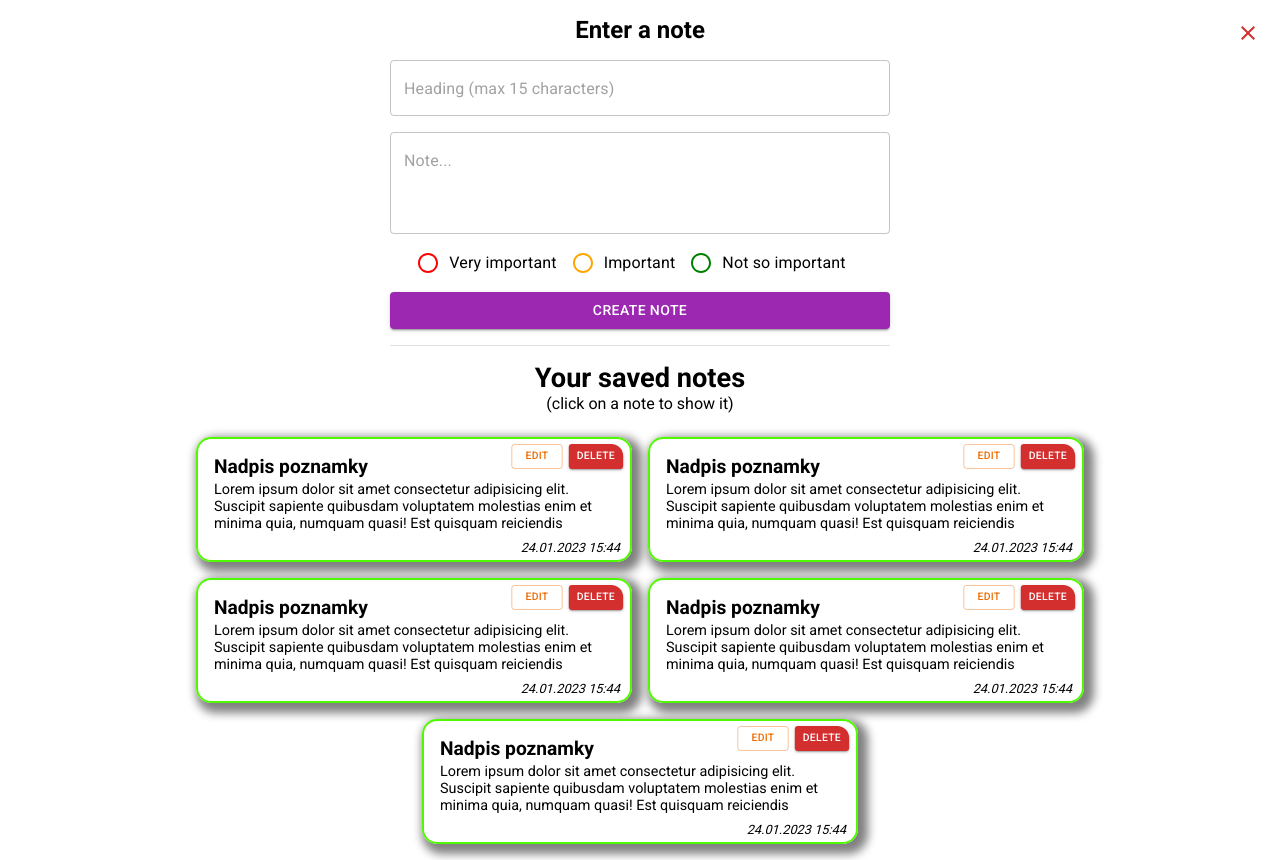
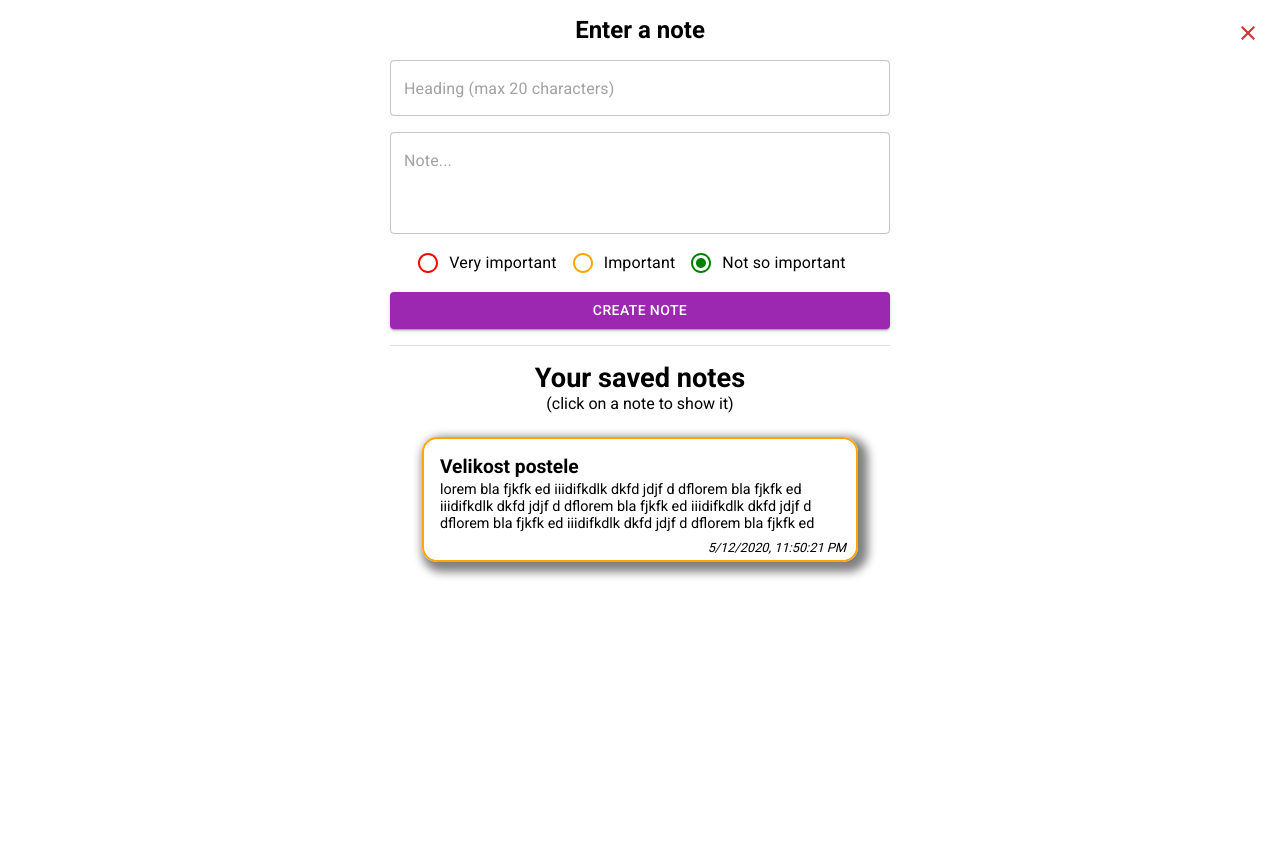
Before and after one commit to Khabub/rr-notes, a React (Create React App) app: page / in a window 1280 px wide. Both pictures are taken after a click on the button "add". After the commit the page ends 800 px from the top, so only its background shows below. Built offline with nearby package versions, Linux system fonts and the light colour scheme.

Commit message:
add input

```diff
--- a/public/index.html
+++ b/public/index.html
@@ -29,6 +29,7 @@
   <body>
     <noscript>You need to enable JavaScript to run this app.</noscript>
     <div id="root"></div>
+    <div id="note"></div>
     <!--
       This HTML file is a template.
       If you open it directly in the browser, you will see an empty page.
--- a/src/components/Main/InputForm.tsx
+++ b/src/components/Main/InputForm.tsx
@@ -15,22 +15,47 @@ import {
   showCancelInputState,
   showShowInputState,
 } from "../reducers/createInputSlice";
-import { useEffect } from "react";
+import { useEffect, useState } from "react";
+import { NoteList, notesList } from "../store/notes-list";
 
 interface Props {
   children?: React.ReactNode;
 }
 
 const InputForm = (props: Props): JSX.Element => {
+  const [heading, setHeading] = useState<string>("");
+  const [noteValue, setNoteValue] = useState<string>("");
+  const [importanceValue, setImportanceValue] = useState<string>("green");
+
   const dispatch = useAppDispatch();
   const inputClose = useAppSelector(showCancelInputState);
 
   const handleSubmit = (e: React.FormEvent<HTMLFormElement>) => {
     e.preventDefault();
+
+    notesList.push({
+      id: 1,
+      heading: heading,
+      note: noteValue,
+      importance: importanceValue,
+      date: new Date(Date.now()).toLocaleString(),
+    });
   };
 
   const cancelHandle = () => {
     dispatch(setCancelInput(true));
+  };
+
+  const headingHandler = (e: React.ChangeEvent<HTMLInputElement>) => {
+    setHeading(e.target.value);
+  };
+
+  const noteHandler = (e: React.ChangeEvent<HTMLInputElement>) => {
+    setNoteValue(e.target.value);
+  };
+
+  const importanceHandler = (event: React.SyntheticEvent<Element, Event>) => {
+    setImportanceValue((event.target as HTMLInputElement).value);
   };
 
   useEffect(() => {
@@ -53,9 +78,11 @@ const InputForm = (props: Props): JSX.Element => {
 
       <div className="input-textfield">
         <TextField
-          inputProps={{ maxLength: 15 }}
+          inputProps={{ maxLength: 20 }}
           type="text"
-          placeholder="Heading (max 15 characters)"
+          placeholder="Heading (max 20 characters)"
+          value={heading}
+          onChange={headingHandler}
         />
         <TextField
           sx={{ marginTop: "1rem" }}
@@ -63,10 +90,12 @@ const InputForm = (props: Props): JSX.Element => {
           rows={3}
           type="text"
           placeholder="Note..."
+          value={noteValue}
+          onChange={noteHandler}
         />
       </div>
 
-      <RadioGroupSC>
+      <RadioGroupSC value={importanceValue} onChange={importanceHandler}>
         <FormControlLabel
           control={
             <Radio
@@ -80,7 +109,7 @@ const InputForm = (props: Props): JSX.Element => {
           }
           label="Very important"
           labelPlacement="end"
-          value="veryimportant"
+          value="red"
         />
         <FormControlLabel
           control={
@@ -95,7 +124,7 @@ const InputForm = (props: Props): JSX.Element => {
           }
           label="Important"
           labelPlacement="end"
-          value="important"
+          value="orange"
         />
         <FormControlLabel
           control={
@@ -110,7 +139,7 @@ const InputForm = (props: Props): JSX.Element => {
           }
           label="Not so important"
           labelPlacement="end"
-          value="notsoimportant"
+          value="green"
         />
       </RadioGroupSC>
 
--- a/src/components/Main/NotesWindow.tsx
+++ b/src/components/Main/NotesWindow.tsx
@@ -1,24 +1,40 @@
+import { useCallback, useEffect, useState } from "react";
 import styled from "styled-components";
+import { useAppSelector } from "../hooks/redux";
+import { showNoteModal } from "../reducers/modalSlice";
 import CardNote from "../UI/CardNote";
+import NoteDetailModal from "../UI/NoteDetailModal";
+import { NoteList, notesList } from "../store/notes-list";
 
 interface Props {
   children?: React.ReactNode;
 }
 
 const NotesWindow = (props: Props): JSX.Element => {
+  const [data, setData] = useState<NoteList>();
+
+  const noteDetail = useAppSelector(showNoteModal);
+
+  const dataHandler = (val: NoteList) => {
+    setData(val);
+  };
+
+  const list = notesList.map((val, index) => (
+    <CardNote
+      key={index}
+      onClickNote={dataHandler.bind(null, val)}
+      {...val}
+    ></CardNote>
+  ));
+
   return (
     <Container>
       <div>
+        {noteDetail && <NoteDetailModal data={data!} />}
         <h1 className="note-heading-h1">Your saved notes</h1>
         <p className="note-info">(click on a note to show it)</p>
       </div>
-      <div className="notes-wrap">
-        <CardNote />
-        <CardNote />
-        <CardNote />
-        <CardNote />
-        <CardNote />
-      </div>
+      <div className="notes-wrap">{list}</div>
     </Container>
   );
 };
--- a/src/components/UI/CardNote.tsx
+++ b/src/components/UI/CardNote.tsx
@@ -1,49 +1,32 @@
 import { Button } from "@mui/material";
+import { useEffect, useState } from "react";
 import styled from "styled-components";
+import NoteDetailModal from "./NoteDetailModal";
+import { useAppDispatch, useAppSelector } from "../hooks/redux";
+import { openNoteModal, showNoteModal } from "../reducers/modalSlice";
+import { NoteList } from "../store/notes-list";
 
-interface Props {
+interface Props extends NoteList{
   children?: React.ReactNode;
+  onClickNote: () => void;
 }
 
 const CardNote = (props: Props): JSX.Element => {
+  const dispatch = useAppDispatch();
+
+  const handleClick = () => {
+    props.onClickNote();
+    dispatch(openNoteModal());
+  };
+
   return (
-    <Container>
+    <Container importance={props.importance} onClick={handleClick}>
       <div className="right-side-date">
-        <span>24.01.2023 15:44</span>
-      </div>
-      <div className="right-side-buttons">
-        <Button
-          sx={{
-            scale: "80%",
-            translate: "7px",
-            "@media (max-width: 320px)": { translate: 0 },
-          }}
-          size="small"
-          color="warning"
-          variant="outlined"
-        >
-          Edit
-        </Button>
-        <Button
-          sx={{
-            borderTopRightRadius: "15px",
-            scale: "80%",
-          }}
-          size="small"
-          color="error"
-          variant="contained"
-        >
-          Delete
-        </Button>
+        <span>{props.date}</span>
       </div>
       <div>
-        <h2 className="note-heading-h2">Nadpis poznamky</h2>
-        <p className="note-content">
-          Lorem ipsum dolor sit amet consectetur adipisicing elit. Suscipit
-          sapiente quibusdam voluptatem molestias enim et minima quia, numquam
-          quasi! Est quisquam reiciendis alias! Eius porro at culpa obcaecati
-          dolore impedit.
-        </p>
+        <h2 className="note-heading-h2">{props.heading}</h2>
+        <p className="note-content">{props.note}</p>
       </div>
     </Container>
   );
@@ -51,13 +34,14 @@ const CardNote = (props: Props): JSX.Element => {
 
 export default CardNote;
 
-const Container = styled.div`
+const Container = styled.div<Pick<NoteList, "importance">>`
   padding: 1rem;
   display: flex;
   position: relative;
   width: 80vw;
   max-width: 400px;
-  border: 2px solid #4ffa00;
+  border: 2px solid;
+  border-color: ${({importance}) => importance};
   border-radius: 15px;
   box-shadow: 5px 5px 10px 5px grey;
   margin-bottom: 1rem;
--- /dev/null
+++ b/src/components/UI/NoteDetailModal.tsx
@@ -0,0 +1,96 @@
+import { Button } from "@mui/material";
+import styled from "styled-components";
+import { NoteList } from "../store/notes-list";
+import NoteModal from "./NoteModal";
+
+interface Props {
+  children?: React.ReactNode;
+  data: NoteList;
+}
+
+const NoteDetailModal = (props: Props): JSX.Element => {
+
+  return (
+    <NoteModal>
+      <Container importance={props.data.importance}>
+        <div className="right-side-date">
+          <span>{props.data.date}</span>
+        </div>
+        <div className="buttons-edit-del">
+          <Button
+            sx={{
+              scale: "80%",
+              translate: "7px",
+              "@media (max-width: 320px)": { translate: 0 },
+            }}
+            size="small"
+            color="warning"
+            variant="outlined"
+          >
+            Edit
+          </Button>
+          <Button
+            sx={{
+              scale: "80%",
+            }}
+            size="small"
+            color="error"
+            variant="contained"
+          >
+            Delete
+          </Button>
+        </div>
+        <div>
+          <h2 className="note-heading-h2">{props.data.heading}</h2>
+          <p className="note-content">{props.data.note}</p>
+        </div>
+      </Container>
+    </NoteModal>
+  );
+};
+
+export default NoteDetailModal;
+
+const Container = styled.div<Pick<NoteList, "importance">>`
+  padding: 1rem;
+  display: flex;
+  position: relative;
+  width: 80vw;
+  max-width: 400px;
+  border: 2px solid;
+  border-color: ${({importance}) => importance};
+  border-radius: 15px;
+  box-shadow: 5px 5px 10px 5px grey;
+  margin-bottom: 1rem;
+  background-color: white;
+
+  .note-content {
+    width: 79vw;
+    max-width: 380px;
+    overflow: hidden;
+    font-size: 0.9rem;
+    margin: 0.2rem 0 5rem;
+  }
+
+  .note-heading-h2 {
+    font-size: 1.2rem;
+    margin: 0 0 1.5rem;
+    text-align: center;
+  }
+
+  .right-side-date {
+    font-size: 0.8rem;
+    position: absolute;
+    font-style: italic;
+    right: 10px;
+    bottom: 10px;
+  }
+
+  .buttons-edit-del {
+    position: absolute;
+    left: 0;
+    bottom: 7px;
+  }
+
+
+`;
--- /dev/null
+++ b/src/components/UI/NoteModal.tsx
@@ -0,0 +1,49 @@
+import ReactDOM from "react-dom";
+import styled from "styled-components";
+import { useCloseModal } from "../hooks/close-modal";
+
+interface Props {
+  children?: React.ReactNode;
+}
+
+const Backdrop = (): JSX.Element => {
+  const { closeHandler } = useCloseModal();
+  return <ContainerBG onClick={closeHandler}></ContainerBG>;
+};
+
+const NoteDetail = (props: Props): JSX.Element => {
+  const { closeHandler } = useCloseModal();
+  return <Container onClick={closeHandler}>{props.children}</Container>;
+};
+
+const NoteModal = (props: Props): JSX.Element => {
+  const portal = document.getElementById("note") as HTMLElement;
+
+  return (
+    <>
+      {ReactDOM.createPortal(<Backdrop />, portal)}
+      {ReactDOM.createPortal(<NoteDetail>{props.children}</NoteDetail>, portal)}
+    </>
+  );
+};
+
+export default NoteModal;
+
+const Container = styled.div`
+  position: fixed;
+  top: 50%;
+  left: 50%;
+  transform: translate(-50%, -50%);
+  z-index: 6;
+`;
+
+const ContainerBG = styled.div`
+  position: fixed;
+  top: 0;
+  left: 0;
+  width: 100vw;
+  height: 100vh;
+  background-color: rgba(0, 0, 0, 0.6);
+  backdrop-filter: blur(2px);
+  z-index: 5;
+`;
--- /dev/null
+++ b/src/components/hooks/close-modal.ts
@@ -0,0 +1,13 @@
+import { closeNoteModal } from "../reducers/modalSlice";
+import { useAppDispatch } from "../hooks/redux";
+
+export const useCloseModal = () => {
+  const dispatch = useAppDispatch();
+
+  const closeHandler = () => {
+    dispatch(closeNoteModal());
+  };
+  return {
+    closeHandler,
+  };
+};
--- /dev/null
+++ b/src/components/reducers/modalSlice.ts
@@ -0,0 +1,30 @@
+import { createSlice } from "@reduxjs/toolkit";
+import { RootState } from "../store/redux";
+
+export interface NoteModalInterface {
+  stateNoteModal: boolean;
+}
+
+const noteModalInterface: NoteModalInterface = {
+  stateNoteModal: false,
+};
+
+const noteModalSlice = createSlice({
+  name: "noteModal",
+  initialState: noteModalInterface,
+  reducers: {
+    closeNoteModal: (state) => {
+      state.stateNoteModal = false;
+    },
+    openNoteModal: (state) => {
+      state.stateNoteModal = true;
+    },
+}});
+
+export const { closeNoteModal, openNoteModal } =
+noteModalSlice.actions;
+
+export const showNoteModal = (state: RootState) => state.noteModal.stateNoteModal;
+
+
+export default noteModalSlice.reducer;
--- /dev/null
+++ b/src/components/store/notes-list.ts
@@ -0,0 +1,18 @@
+
+export interface NoteList {
+  id: number;
+  heading: string;
+  note: string;
+  importance: string;
+  date: string;
+}
+
+export const notesList: NoteList[] = [
+  {
+    id: 0,
+    heading: "Velikost postele",
+    note: "lorem bla fjkfk ed iiidifkdlk dkfd jdjf d dflorem bla fjkfk ed iiidifkdlk dkfd jdjf d dflorem bla fjkfk ed iiidifkdlk dkfd jdjf d dflorem bla fjkfk ed iiidifkdlk dkfd jdjf d dflorem bla fjkfk ed iiidifkdlk dkfd jdjf d df",
+    importance: "orange",
+    date: new Date("2020-05-12T23:50:21.817Z").toLocaleString(),
+  },
+];
--- a/src/components/store/redux.ts
+++ b/src/components/store/redux.ts
@@ -1,10 +1,11 @@
 import { configureStore } from "@reduxjs/toolkit";
 import createInputReducer from "../reducers/createInputSlice";
-
+import noteModalReducer from "../reducers/modalSlice";
 
 export const store = configureStore({
   reducer: {
     createInput: createInputReducer,
+    noteModal: noteModalReducer,
   },
 });
 
```
